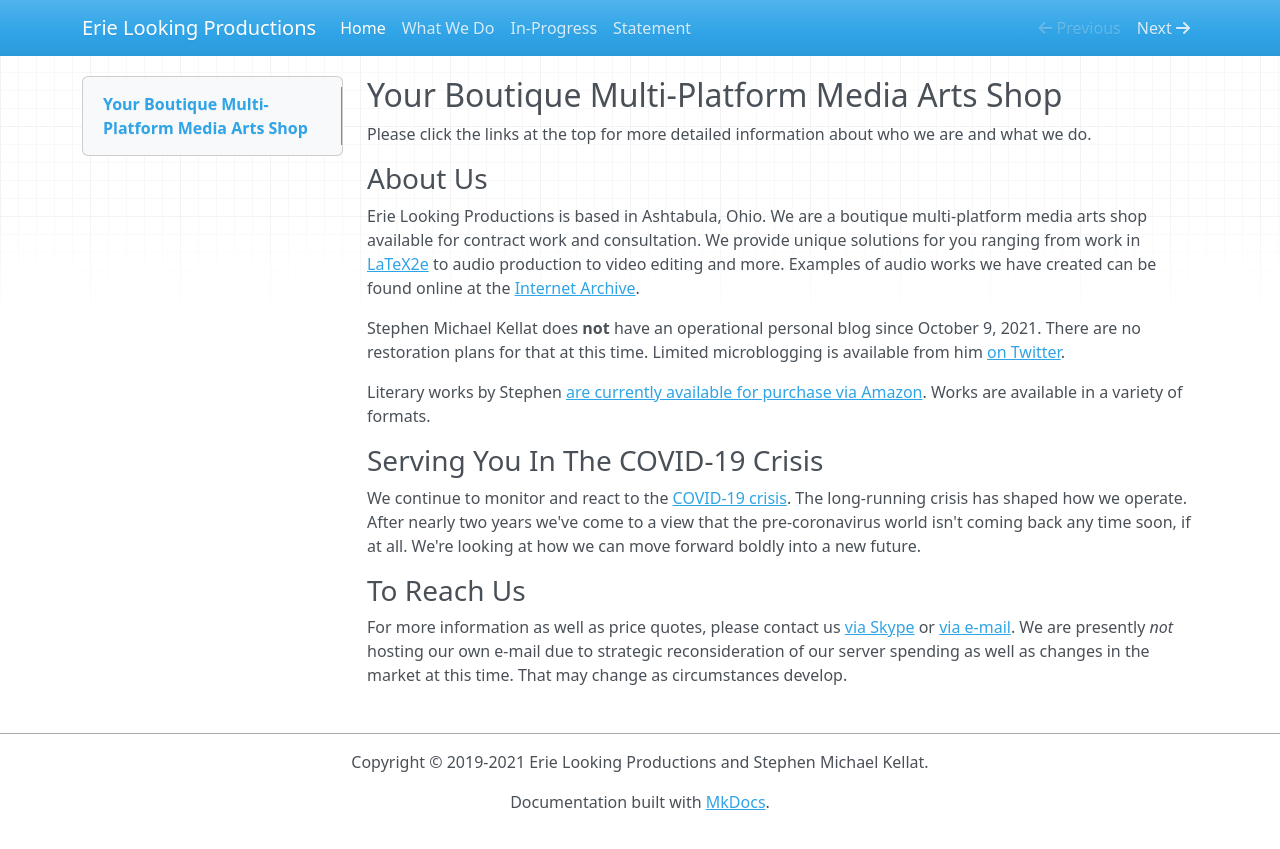
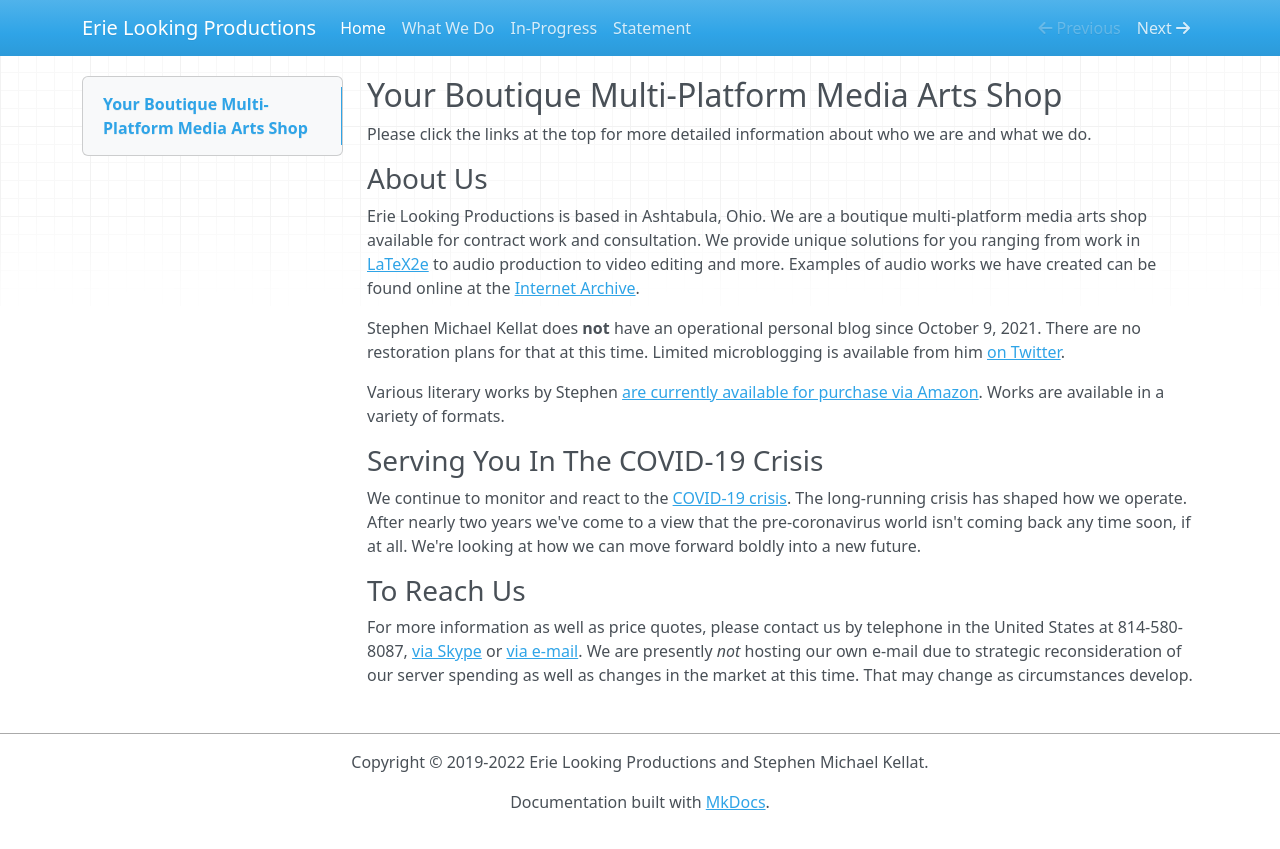
Before and after one commit to skellat/mkdocs-cms, an MkDocs documentation site: the page built from docs/index.md, in a window 1280 px wide. Shown: the top 849 px of the page. Built offline with MkDocs 1.6.1, drawn with Linux system fonts in a browser that asks for light colours; nearby versions of some CDN libraries.

Commit message:
Easter Weekend Updates
  * Updated to reflect the permanent crisis situation
  * Updated to reflect Coyote Works is in suspension
  * Updated copyright dates
  * Updated other language minimally

Signed-off-by: Stephen Michael Kellat <smkellat@ubuntu.com>

```diff
--- a/docs/index.md
+++ b/docs/index.md
@@ -8,7 +8,7 @@
 
 Stephen Michael Kellat does **not** have an operational personal blog since October 9, 2021.  There are no restoration plans for that at this time.  Limited microblogging is available from him [on Twitter](https://twitter.com/writer_smk).
 
-Literary works by Stephen [are currently available for purchase via Amazon](https://www.amazon.com/Stephen-Michael-Kellat/e/B085MR8Y8J).  Works are available in a variety of formats.
+Various literary works by Stephen [are currently available for purchase via Amazon](https://www.amazon.com/Stephen-Michael-Kellat/e/B085MR8Y8J).  Works are available in a variety of formats.
 
 ### Serving You In The COVID-19 Crisis
 
@@ -16,4 +16,4 @@
 
 ### To Reach Us
 
-For more information as well as price quotes, please contact us <a href="skype:stephen.michael.kellat?chat">via Skype</a> or <a href="mailto:ashtabulaecv197@gmail.com">via e-mail</A>.  We are presently *not* hosting our own e-mail due to strategic reconsideration of our server spending as well as changes in the market at this time.  That may change as circumstances develop.
+For more information as well as price quotes, please contact us by telephone in the United States at 814-580-8087, <a href="skype:stephen.michael.kellat?chat">via Skype</a> or <a href="mailto:ashtabulaecv197@gmail.com">via e-mail</A>.  We are presently *not* hosting our own e-mail due to strategic reconsideration of our server spending as well as changes in the market at this time.  That may change as circumstances develop.
--- a/mkdocs.yml
+++ b/mkdocs.yml
@@ -1,9 +1,9 @@
 site_name: Erie Looking Productions
 theme: mkdocs
 site_url: https://erielookingproductions.info/
-site_description: Sole public-facing website of Erie Looking Productions
+site_description: Primary public-facing website of Erie Looking Productions
 site_author: Stephen Michael Kellat
-copyright: Copyright © 2019-2021 Erie Looking Productions and Stephen Michael Kellat.
+copyright: Copyright © 2019-2022 Erie Looking Productions and Stephen Michael Kellat.
 plugins: []
 nav:
      - Home: index.md
```
Also changed, not shown: README.md (+1 -1 lines), docs/services.md (+1 -1 lines), docs/statement.md (+1 -1 lines), docs/wip.md (+2 -2 lines).
